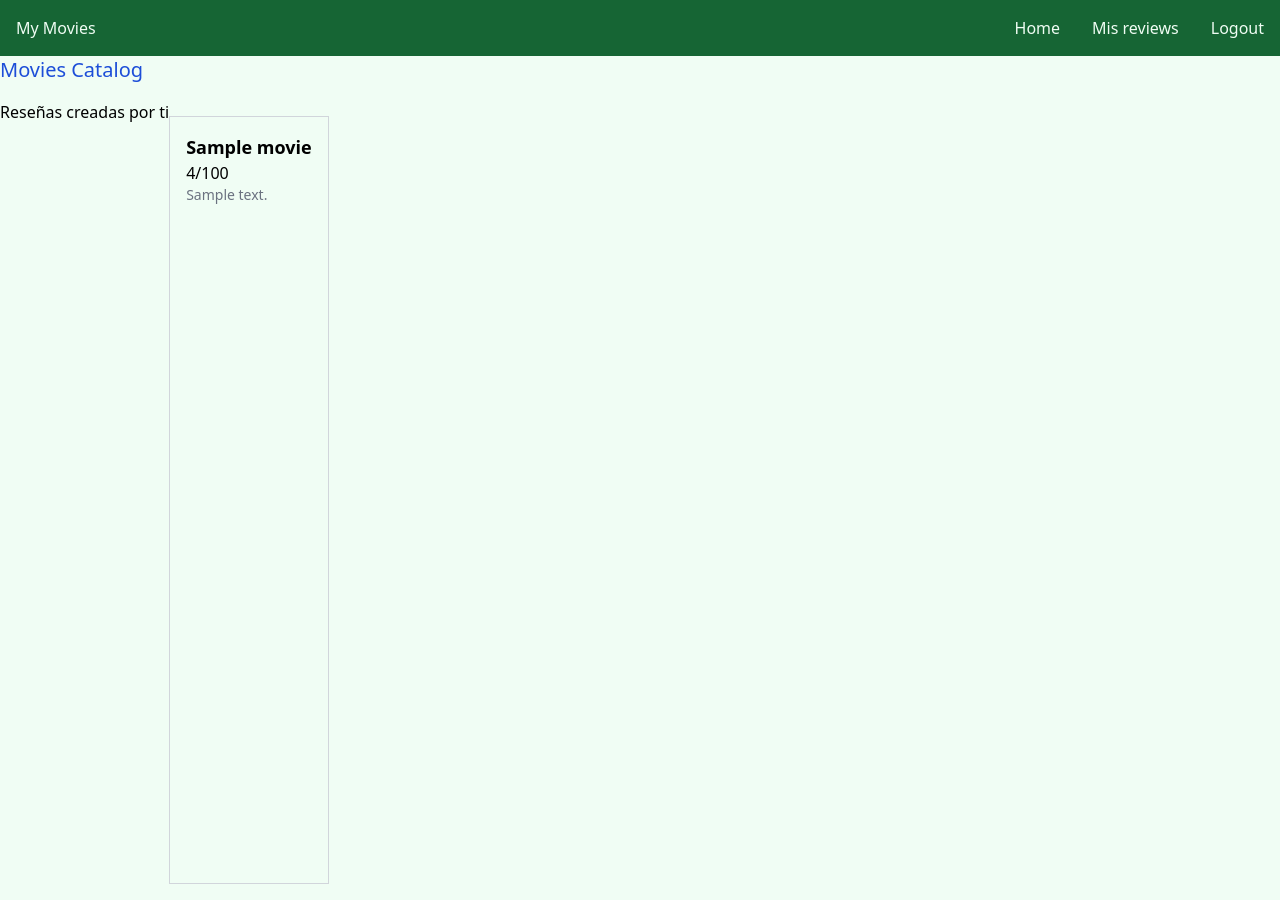
After one commit to LeonardoRangel12/myMovies, a Django app: page /my_user in a window 1280 px wide. The commit adds this page. Run offline with Django 4.2, Linux system fonts and the light colour scheme; a user stored in the database is signed in; tables that the repository leaves empty hold one stand-in row (values such as "Sample post"); style sheets or scripts are compiled from the project's sources; some libraries are stand-ins or nearby versions.

Commit message:
Added my user

```diff
--- a/movies/management/commands/load_movies.py
+++ b/movies/management/commands/load_movies.py
@@ -18,7 +18,7 @@
         Movie.objects.all().delete()
 
 
-        for i in range(1, 1000):
+        for i in range(1, 100):
             random_id = random.randint(1, 1000000)
             print(f"Loading movie {i}, TMDB ID: {random_id}")
             url = f"https://api.themoviedb.org/3/movie/{random_id}?language=en-US"
--- a/movies/views.py
+++ b/movies/views.py
@@ -75,7 +75,7 @@
         response = HttpResponse(render(request, "index.html", {
             "movies": movies,
             "movies_history": seen_movies_ids,
-            "recommended_movies" : recommendMovies(request.COOKIES['movies_history'])
+            # "recommended_movies" : recommendMovies(request.COOKIES['movies_history'])
             }))
 
     return response
@@ -157,6 +157,15 @@
 
         return response
 
+@login_required
+def my_user(request):
+    if request.method == "GET":
+        # Get reviews from the user
+        reviews = MovieReview.objects.filter(user=request.user)
+        return render(request, "my_user.html", {"reviews": reviews})
+
+    return render(request, "login.html")
+
 
 # Remove auth
 def handle_logout(request):
--- a/mymovies/urls.py
+++ b/mymovies/urls.py
@@ -18,14 +18,17 @@
 from django.urls import path
 
 # Routers
-from movies.views import index, movie, rewiews, handle_login, handle_logout, MoviesByActor, get_credit_name
+from movies.views import index, movie, rewiews, handle_login, handle_logout, MoviesByActor, get_credit_name, my_user
+
+# NO DIAGONAL AL FINAL (/ NO)
 urlpatterns = [
-    path('admin/', admin.site.urls),
+    path('admin', admin.site.urls),
     path('', index, name="index"),
-    path('movie/<int:movie_id>/', movie, name="movie"),
-    path('movie/<int:movie_id>/reviews/', rewiews, name="reviews"),
-    path('login/', handle_login, name="login"),
-    path('movies_by_actor/<int:actor_id>/', MoviesByActor, name='movies_by_actor_with_id'),
-    path('logout/', handle_logout, name="logout"),
-    path('get_credit_name/<int:credit_id>/', get_credit_name, name='get_credit_name')
+    path('movie/<int:movie_id>', movie, name="movie"),
+    path('movie/<int:movie_id>/reviews', rewiews, name="reviews"),
+    path('login', handle_login, name="login"),
+    path('movies_by_actor/<int:actor_id>', MoviesByActor, name='movies_by_actor_with_id'),
+    path('logout', handle_logout, name="logout"),
+    path('get_credit_name/<int:credit_id>', get_credit_name, name='get_credit_name'),
+    path('my_user', my_user, name='my_user'),
 ]
--- a/templates/_base.html
+++ b/templates/_base.html
@@ -15,13 +15,18 @@
 
 <body class="bg-green-50">
 	<!-- HEADER -->
-	<nav class = 'flex justify-between w-full bg-green-800 p-4'>
-		<a href = "{% url 'index' %}"><h1 class = 'text-green-50'>My Movies</h1></a>
-		<ul class = 'flex flex-row space-x-8'>
+	<nav class='flex justify-between w-full bg-green-800 p-4'>
+		<a href="{% url 'index' %}">
+			<h1 class='text-green-50'>My Movies</h1>
+		</a>
+		<ul class='flex flex-row space-x-8'>
 			<li>
 				<a href="{% url 'index' %}" class="text-green-50">Home</a>
 			</li>
 			{% if user.is_authenticated %}
+			<li>
+				<a href="{% url 'my_user' %}" class="text-green-50">Mis reviews</a>
+			</li>
 			<li>
 				<a href="{% url 'logout' %}" class="text-green-50">Logout</a>
 			</li>
--- /dev/null
+++ b/templates/my_user.html
@@ -0,0 +1,23 @@
+{% extends "_base.html" %}
+
+{% block content %}
+
+{% if reviews %}
+<h1>Reseñas creadas por ti</h1>
+{% endif %}
+{% if not reviews %}
+<p>No has creado reseñas todavía</p>
+{% endif %}
+
+{% for review in reviews %}
+<div class="border border-gray-300 p-4 my-4">
+    <a href="/movie/{{review.movie.id}}"></s>
+        <h2 class="text-lg font-bold">{{ review.movie.title }}</h2>
+    </a>
+    <p>{{ review.rating }}/100</p>
+    <p class="text-sm text-gray-500">{{ review.review }}</p>
+</div>
+{% endfor %}
+
+
+{% endblock %}
```
Also changed, not shown: templates/movie.html (+35 -6 lines). Lines whose indentation alone changed are shown as unchanged.
